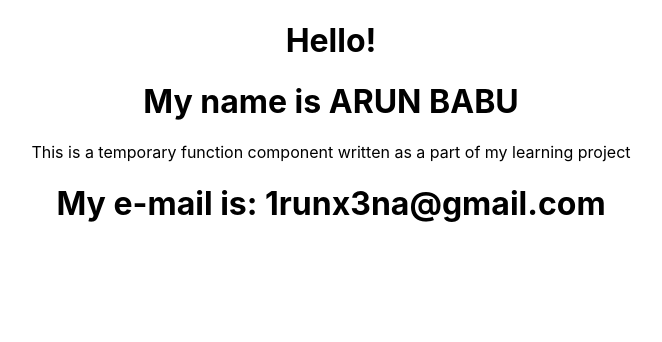
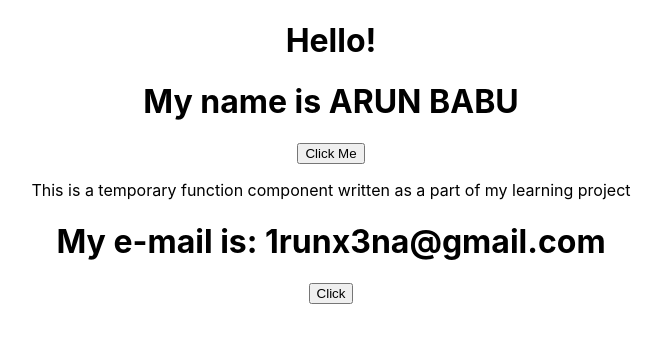
Before and after one commit to tionx3na/React_and_Django, a React (Create React App) app: page / in a window 1280 px wide. Shown: the top 342 px of the page, without its empty margins (309-971 px from the left). Built offline with nearby package versions, Linux system fonts and the light colour scheme.

Commit message:
Event Handling

```diff
--- a/src/App.js
+++ b/src/App.js
@@ -5,12 +5,16 @@ import Temp from './components/temp';
 import MyClass from './components/classcomponent';
 
 function App() {
+
+ function clicked() {
+    alert("Class component clicked!")
+}
   return (
     <div className="App">
       <h1>Hello! </h1>
       <Hello name = "ARUN" lastname = "BABU"/>
       <Temp/>
-      <MyClass email = "1runx3na@gmail.com"/>
+      <MyClass email = "1runx3na@gmail.com" myclick = {clicked}/>
     </div>
   );
 }
--- a/src/components/classcomponent.js
+++ b/src/components/classcomponent.js
@@ -1,9 +1,14 @@
 import React, {Component} from 'react';
 
 class MyClass extends Component {
+
+
     render() {
         return (
-            <h1>My e-mail is: {this.props.email}</h1>
+          <div>
+                <h1>My e-mail is: {this.props.email}</h1>
+                <button onClick = {this.props.myclick}>Click</button>
+          </div>
             )
     }
 }
--- a/src/components/hello.js
+++ b/src/components/hello.js
@@ -1,8 +1,14 @@
 import React from 'react';
 
 function Hello(props) {
+  function Clickme() {
+    alert("Button is clicked");
+  }
     return (
-      <h1>My name is {props.name} {props.lastname}</h1>
+     <div>
+        <h1>My name is {props.name} {props.lastname}</h1>
+        <button onClick = {Clickme}>Click Me</button>
+     </div>
     );
 }
 
```
